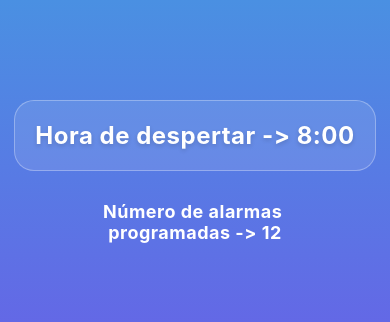
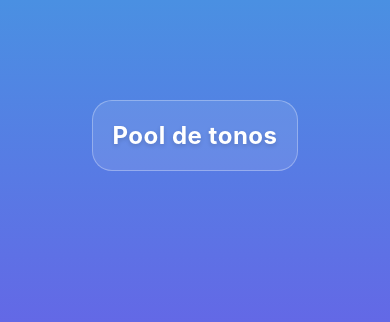
Before and after one commit to Jorge221z/echo-alarm, a React Native app: screen /TonePool in a window 390 px wide. Shown: the top 322 px of the page. Built offline with nearby package versions, Linux system fonts and the light colour scheme.

Commit message:
Create new screen for tone pool selection

```diff
--- a/App.js
+++ b/App.js
@@ -3,6 +3,7 @@ import { NavigationContainer } from '@react-navigation/native';
 import { createNativeStackNavigator } from '@react-navigation/native-stack';
 
 import HomeScreen from './src/screens/HomeScreen';
+import TonePoolScreen from './src/screens/TonePoolScreen';
 
 const Stack = createNativeStackNavigator();
 
@@ -11,13 +12,17 @@ export default function App() {
     <NavigationContainer>
       <Stack.Navigator initialRouteName='Home'>
 
-
         <Stack.Screen
           name="Home"
           component={HomeScreen}
           options={{ headerShown: false }}
         />
 
+        <Stack.Screen
+          name="TonePool"
+          component={TonePoolScreen}
+          options={{ headerShown: false }}
+        />
 
       </Stack.Navigator>
     </NavigationContainer>
--- /dev/null
+++ b/src/screens/TonePoolScreen.js
@@ -0,0 +1,56 @@
+import { StatusBar } from 'expo-status-bar';
+import { StyleSheet, Text, View } from 'react-native';
+import { LinearGradient } from 'react-native-linear-gradient';
+
+export default function HomeScreen({ navigation }) {
+  return (
+  <LinearGradient
+        colors={['#4A90E2', '#6B5CE7', '#5f61e6ff']}
+        style={{flex: 1}}>
+
+    <View style={styles.container}>
+      <Text style={styles.mainText}>Pool de tonos</Text>
+
+      <StatusBar style="auto" />
+    </View>
+
+  </LinearGradient>
+  );
+}
+
+
+
+const styles = StyleSheet.create({
+  container: {
+    flex: 1,
+    alignItems: 'center',
+    justifyContent: 'flex-start',
+    paddingTop: 100,
+  },
+  mainText: {
+    color: '#FFFFFF',
+    fontSize: 24,
+    fontWeight: '700',
+    textAlign: 'center',
+    letterSpacing: 0.5,
+    textShadowColor: 'rgba(0, 0, 0, 0.15)',
+    textShadowOffset: { width: 0, height: 2 },
+    textShadowRadius: 4,
+    backgroundColor: 'rgba(255, 255, 255, 0.1)',
+    paddingVertical: 20,
+    paddingHorizontal: 20,
+    borderRadius: 20,
+    borderWidth: 1,
+    borderColor: 'rgba(255, 255, 255, 0.3)',
+    overflow: 'hidden',
+  },
+  secoundaryText: {
+    color: '#FFFFFF',
+    fontSize: 18,
+    fontWeight: '700',
+    textAlign: 'center',
+    letterSpacing: 0.5,
+    paddingTop: 30,
+    paddingHorizontal: 20,
+  }
+});
```
